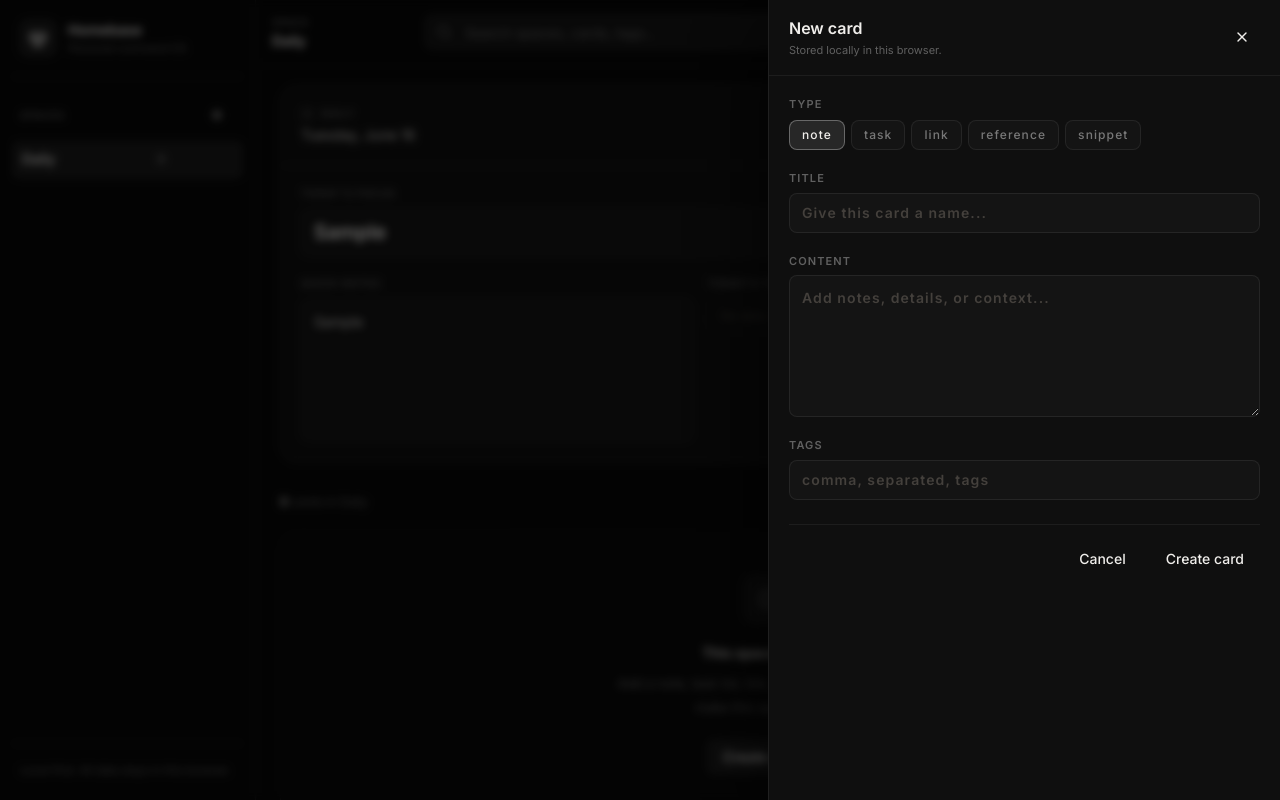
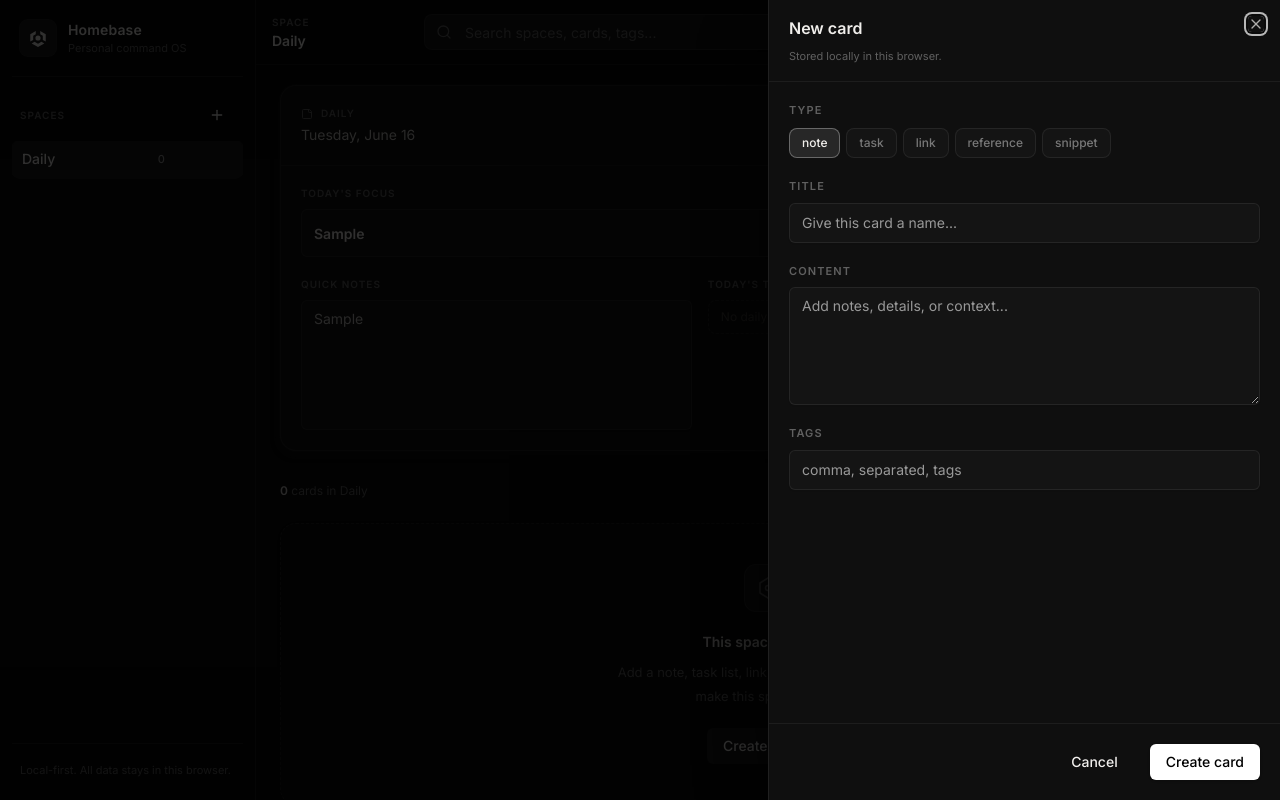
Before and after one commit to AvisharSharan/homebase, a React (Vite) app: page / in a window 1280 px wide. Both pictures are taken after typing "Sample", "Sample" into the empty fields and a click on the button "Create a card". Built offline with nearby package versions, Linux system fonts and the light colour scheme.

Commit message:
refactor: migrate existing components to shadcn/ui

```diff
--- a/src/App.tsx
+++ b/src/App.tsx
@@ -5,8 +5,10 @@ import { CardGrid } from "./components/cards/CardGrid";
 import { DailyPanel } from "./components/daily/DailyPanel";
 import { GlobalSearch } from "./components/search/GlobalSearch";
 import { Sidebar } from "./components/spaces/Sidebar";
-import { Button } from "./components/ui/Button";
+import { Button } from "./components/ui/button";
 import { ConfirmDialog } from "./components/ui/ConfirmDialog";
+import { Select, SelectContent, SelectItem, SelectTrigger, SelectValue } from "./components/ui/select";
+import { Tooltip, TooltipContent, TooltipProvider, TooltipTrigger } from "./components/ui/tooltip";
 import { downloadBackup, readBackupFile } from "./lib/export/backup";
 import { createId } from "./lib/id";
 import { loadHomebaseData, saveHomebaseData } from "./lib/storage/storage";
@@ -246,6 +248,7 @@ export default function App() {
 
       {/* Main content */}
       <main className="flex min-w-0 flex-1 flex-col">
+        <TooltipProvider delayDuration={200}>
           {/* Header */}
           <header className="border-b border-white/[0.06] bg-ink-950/80 px-4 py-3 backdrop-blur">
             <div className="mx-auto flex w-full max-w-[1400px] items-center gap-3">
@@ -273,30 +276,41 @@ export default function App() {
 
               {/* Actions */}
               <div className="flex shrink-0 items-center gap-1.5">
-              <Button variant="primary" onClick={openCreateCard} className="gap-1.5">
+                <Button onClick={openCreateCard} className="gap-1.5 hover:bg-white hover:text-black text-black bg-white shadow-inner-bright">
                   <Plus size={16} />
                   <span className="hidden sm:inline">New card</span>
                 </Button>
+
+                <Tooltip>
+                  <TooltipTrigger asChild>
                     <Button
                       variant="ghost"
                       onClick={() => downloadBackup(data)}
-                title="Export JSON backup"
                       className="size-10 px-0"
                     >
                       <Upload size={16} />
                     </Button>
+                  </TooltipTrigger>
+                  <TooltipContent>Export JSON backup</TooltipContent>
+                </Tooltip>
+
+                <Tooltip>
+                  <TooltipTrigger asChild>
                     <Button
                       variant="ghost"
                       onClick={() => fileInputRef.current?.click()}
-                title="Import JSON backup"
                       className="size-10 px-0"
                     >
                       <Download size={16} />
                     </Button>
+                  </TooltipTrigger>
+                  <TooltipContent>Import JSON backup</TooltipContent>
+                </Tooltip>
                 <input ref={fileInputRef} type="file" accept="application/json" className="hidden" onChange={importBackup} />
               </div>
             </div>
           </header>
+        </TooltipProvider>
 
         {/* Content area */}
         <section className="flex-1 overflow-y-auto px-4 py-5 lg:px-6">
@@ -334,17 +348,18 @@ export default function App() {
               </p>
               <label className="flex items-center gap-2 text-[12px] text-stone-600">
                 <Filter size={14} />
-                <select
-                  value={typeFilter}
-                  onChange={(event) => setTypeFilter(event.target.value as CardType | "all")}
-                  className="h-8 rounded-lg border border-white/[0.07] bg-ink-850 px-2.5 text-[12px] text-bone-400 outline-none transition hover:border-white/12 focus:border-amber-500/25"
-                >
+                <Select value={typeFilter} onValueChange={(val) => setTypeFilter(val as CardType | "all")}>
+                  <SelectTrigger className="h-8 w-32 bg-ink-850 border-white/[0.07] text-[12px]">
+                    <SelectValue placeholder="All types" />
+                  </SelectTrigger>
+                  <SelectContent className="bg-ink-850 border-white/[0.07]">
                     {allTypes.map((type) => (
-                    <option key={type} value={type}>
+                      <SelectItem key={type} value={type} className="text-[12px] focus:bg-ink-800 focus:text-white">
                         {type === "all" ? "All types" : type}
-                    </option>
+                      </SelectItem>
                     ))}
-                </select>
+                  </SelectContent>
+                </Select>
               </label>
             </div>
 
--- a/src/components/cards/CardEditor.tsx
+++ b/src/components/cards/CardEditor.tsx
@@ -1,8 +1,11 @@
 import { FormEvent, useEffect, useMemo, useState } from "react";
-import { X } from "lucide-react";
 import { CardType, HomebaseCard, TaskItem } from "../../types";
 import { createId } from "../../lib/id";
-import { Button } from "../ui/Button";
+import { Button } from "../ui/button";
+import { Sheet, SheetContent, SheetDescription, SheetFooter, SheetHeader, SheetTitle } from "../ui/sheet";
+import { Label } from "../ui/label";
+import { Input } from "../ui/input";
+import { Textarea } from "../ui/textarea";
 
 interface CardEditorProps {
   open: boolean;
@@ -13,14 +16,6 @@ interface CardEditorProps {
 }
 
 const cardTypes: CardType[] = ["note", "task", "link", "reference", "snippet"];
-
-const inputClass =
-  "h-10 w-full rounded-lg border border-white/[0.07] bg-ink-850 px-3 text-sm text-bone-500 outline-none transition placeholder:text-stone-700 focus:border-white/20 focus:bg-ink-800 focus:shadow-[0_0_0_3px_rgba(255,255,255,0.05)]";
-
-const textareaClass =
-  "w-full resize-y rounded-lg border border-white/[0.07] bg-ink-850 px-3 py-2.5 text-sm leading-6 text-bone-500 outline-none transition placeholder:text-stone-700 focus:border-white/20 focus:bg-ink-800 focus:shadow-[0_0_0_3px_rgba(255,255,255,0.05)]";
-
-const labelClass = "grid gap-1.5 text-[11px] font-semibold uppercase tracking-widest text-stone-600";
 
 export function CardEditor({ open, spaceId, card, onClose, onSave }: CardEditorProps) {
   const [type, setType] = useState<CardType>("note");
@@ -46,8 +41,6 @@ export function CardEditor({ open, spaceId, card, onClose, onSave }: CardEditorP
   }, [card, open]);
 
   const drawerTitle = useMemo(() => (isEditing ? "Edit card" : "New card"), [isEditing]);
-
-  if (!open) return null;
 
   function submit(event: FormEvent) {
     event.preventDefault();
@@ -89,31 +82,20 @@ export function CardEditor({ open, spaceId, card, onClose, onSave }: CardEditorP
   }
 
   return (
-    <div
-      className="fixed inset-0 z-40 bg-black/55 backdrop-blur-sm animate-fade-in"
-      onClick={onClose}
-    >
-      <div
-        className="ml-auto flex h-full w-full max-w-lg flex-col border-l border-white/[0.07] bg-ink-900 shadow-panel animate-slide-in"
-        onClick={(e) => e.stopPropagation()}
-      >
+    <Sheet open={open} onOpenChange={(isOpen) => !isOpen && onClose()}>
+      <SheetContent className="w-full sm:max-w-lg border-l border-white/[0.07] bg-ink-900 p-0 flex flex-col gap-0 shadow-panel">
         {/* Drawer header */}
-        <div className="flex items-center justify-between border-b border-white/[0.06] px-5 py-4">
-          <div>
-            <h2 className="text-base font-semibold text-bone-500">{drawerTitle}</h2>
-            <p className="mt-0.5 text-[11px] text-stone-600">Stored locally in this browser.</p>
-          </div>
-          <Button className="size-9 px-0 rounded-lg" variant="ghost" onClick={onClose}>
-            <X size={16} />
-          </Button>
-        </div>
+        <SheetHeader className="border-b border-white/[0.06] px-5 py-4 text-left">
+          <SheetTitle className="text-base font-semibold text-bone-500">{drawerTitle}</SheetTitle>
+          <SheetDescription className="mt-0.5 text-[11px] text-stone-600">Stored locally in this browser.</SheetDescription>
+        </SheetHeader>
 
-        <form className="flex-1 overflow-y-auto p-5" onSubmit={submit}>
-          <div className="grid gap-5">
+        <form className="flex-1 overflow-y-auto flex flex-col" onSubmit={submit}>
+          <div className="flex-1 p-5 space-y-5">
             {/* Type selector — pill toggles */}
-            <div className={labelClass}>
-              Type
-              <div className="flex gap-1.5 flex-wrap mt-0.5">
+            <div className="grid gap-2.5">
+              <Label className="text-[11px] font-semibold uppercase tracking-widest text-stone-600">Type</Label>
+              <div className="flex gap-1.5 flex-wrap">
                 {cardTypes.map((cardType) => (
                   <button
                     key={cardType}
@@ -133,40 +115,42 @@ export function CardEditor({ open, spaceId, card, onClose, onSave }: CardEditorP
             </div>
 
             {/* Title */}
-            <label className={labelClass}>
-              Title
-              <input
+            <div className="grid gap-2">
+              <Label htmlFor="title" className="text-[11px] font-semibold uppercase tracking-widest text-stone-600">Title</Label>
+              <Input
+                id="title"
                 value={title}
                 onChange={(event) => setTitle(event.target.value)}
                 placeholder="Give this card a name..."
-                className={inputClass}
+                className="h-10 border-white/[0.07] bg-ink-850 focus-visible:border-white/20 focus-visible:bg-ink-800"
               />
-            </label>
+            </div>
 
             {/* Content */}
-            <label className={labelClass}>
-              Content
-              <textarea
+            <div className="grid gap-2">
+              <Label htmlFor="content" className="text-[11px] font-semibold uppercase tracking-widest text-stone-600">Content</Label>
+              <Textarea
+                id="content"
                 value={content}
                 onChange={(event) => setContent(event.target.value)}
                 rows={type === "snippet" ? 9 : 5}
                 placeholder={type === "snippet" ? "Paste your code snippet here..." : "Add notes, details, or context..."}
-                className={textareaClass}
+                className="resize-y border-white/[0.07] bg-ink-850 focus-visible:border-white/20 focus-visible:bg-ink-800"
               />
-            </label>
+            </div>
 
             {/* Task items */}
             {type === "task" && (
               <div className="grid gap-2">
-                <span className={labelClass.split(" grid")[0]}>Task items</span>
+                <Label className="text-[11px] font-semibold uppercase tracking-widest text-stone-600">Task items</Label>
                 <div className="space-y-2">
                   {tasks.map((task, i) => (
-                    <input
+                    <Input
                       key={task.id}
                       value={task.text}
                       onChange={(event) => updateTask(task.id, event.target.value)}
                       placeholder={`Item ${i + 1}...`}
-                      className={inputClass}
+                      className="h-10 border-white/[0.07] bg-ink-850 focus-visible:border-white/20 focus-visible:bg-ink-800"
                     />
                   ))}
                 </div>
@@ -183,66 +167,70 @@ export function CardEditor({ open, spaceId, card, onClose, onSave }: CardEditorP
 
             {/* URL */}
             {type === "link" && (
-              <label className={labelClass}>
-                URL
-                <input
+              <div className="grid gap-2">
+                <Label htmlFor="url" className="text-[11px] font-semibold uppercase tracking-widest text-stone-600">URL</Label>
+                <Input
+                  id="url"
                   value={url}
                   onChange={(event) => setUrl(event.target.value)}
                   placeholder="https://"
-                  className={inputClass}
+                  className="h-10 border-white/[0.07] bg-ink-850 focus-visible:border-white/20 focus-visible:bg-ink-800"
                 />
-              </label>
+              </div>
             )}
 
             {/* Reference */}
             {type === "reference" && (
-              <label className={labelClass}>
-                Reference
-                <input
+              <div className="grid gap-2">
+                <Label htmlFor="reference" className="text-[11px] font-semibold uppercase tracking-widest text-stone-600">Reference</Label>
+                <Input
+                  id="reference"
                   value={reference}
                   onChange={(event) => setReference(event.target.value)}
                   placeholder="File, book, folder, or source..."
-                  className={inputClass}
+                  className="h-10 border-white/[0.07] bg-ink-850 focus-visible:border-white/20 focus-visible:bg-ink-800"
                 />
-              </label>
+              </div>
             )}
 
             {/* Language */}
             {type === "snippet" && (
-              <label className={labelClass}>
-                Language
-                <input
+              <div className="grid gap-2">
+                <Label htmlFor="language" className="text-[11px] font-semibold uppercase tracking-widest text-stone-600">Language</Label>
+                <Input
+                  id="language"
                   value={language}
                   onChange={(event) => setLanguage(event.target.value)}
                   placeholder="ts, js, py, text..."
-                  className={inputClass}
+                  className="h-10 border-white/[0.07] bg-ink-850 focus-visible:border-white/20 focus-visible:bg-ink-800"
                 />
-              </label>
+              </div>
             )}
 
             {/* Tags */}
-            <label className={labelClass}>
-              Tags
-              <input
+            <div className="grid gap-2">
+              <Label htmlFor="tags" className="text-[11px] font-semibold uppercase tracking-widest text-stone-600">Tags</Label>
+              <Input
+                id="tags"
                 value={tags}
                 onChange={(event) => setTags(event.target.value)}
                 placeholder="comma, separated, tags"
-                className={inputClass}
+                className="h-10 border-white/[0.07] bg-ink-850 focus-visible:border-white/20 focus-visible:bg-ink-800"
               />
-            </label>
+            </div>
           </div>
 
           {/* Footer actions */}
-          <div className="sticky bottom-0 mt-6 flex justify-end gap-2 border-t border-white/[0.06] bg-ink-900 pt-4">
+          <SheetFooter className="p-5 border-t border-white/[0.06] bg-ink-900 sm:justify-end gap-2">
             <Button type="button" variant="ghost" onClick={onClose}>
               Cancel
             </Button>
-            <Button type="submit" variant="primary">
+            <Button type="submit">
               {isEditing ? "Save changes" : "Create card"}
             </Button>
-          </div>
+          </SheetFooter>
         </form>
-      </div>
-    </div>
+      </SheetContent>
+    </Sheet>
   );
 }
--- a/src/components/cards/CardGrid.tsx
+++ b/src/components/cards/CardGrid.tsx
@@ -1,7 +1,7 @@
 import { HomebaseCard } from "../../types";
 import { CardView } from "./CardView";
 import { EmptyState } from "../ui/EmptyState";
-import { Button } from "../ui/Button";
+import { Button } from "../ui/button";
 
 interface CardGridProps {
   cards: HomebaseCard[];
--- a/src/components/daily/DailyPanel.tsx
+++ b/src/components/daily/DailyPanel.tsx
@@ -1,5 +1,10 @@
 import { Check, Link2, StickyNote } from "lucide-react";
 import { DailyState, HomebaseCard } from "../../types";
+import { Card, CardContent } from "../ui/card";
+import { Input } from "../ui/input";
+import { Textarea } from "../ui/textarea";
+import { Checkbox } from "../ui/checkbox";
+import { Label } from "../ui/label";
 
 interface DailyPanelProps {
   daily: DailyState;
@@ -19,7 +24,7 @@ export function DailyPanel({ daily, dailyTasks, pinnedLinks, onDailyChange, onTo
   }).format(new Date());
 
   return (
-    <section className="mb-6 overflow-hidden rounded-2xl border border-white/[0.07] bg-ink-900 shadow-card">
+    <Card className="mb-6 overflow-hidden rounded-2xl border-white/[0.07] bg-ink-900 shadow-card">
       {/* Top strip — date + mood */}
       <div className="flex flex-col gap-4 border-b border-white/[0.06] p-5 sm:flex-row sm:items-center sm:justify-between">
         <div>
@@ -30,7 +35,7 @@ export function DailyPanel({ daily, dailyTasks, pinnedLinks, onDailyChange, onTo
           <p className="mt-1 text-sm text-bone-400">{date}</p>
         </div>
 
-        {/* Mood chips — B&W, active = white fill */}
+        {/* Mood chips */}
         <div className="flex flex-wrap gap-1.5">
           {moods.map((mood) => (
             <button
@@ -49,39 +54,39 @@ export function DailyPanel({ daily, dailyTasks, pinnedLinks, onDailyChange, onTo
       </div>
 
       {/* Focus + columns */}
-      <div className="p-5">
-        <label className="grid gap-2">
-          <span className="text-[10px] font-semibold uppercase tracking-widest text-stone-600">
+      <CardContent className="p-5">
+        <div className="grid gap-2">
+          <Label className="text-[10px] font-semibold uppercase tracking-widest text-stone-600">
             Today's focus
-          </span>
-          <input
+          </Label>
+          <Input
             value={daily.focus}
             onChange={(event) => onDailyChange({ ...daily, focus: event.target.value })}
             placeholder="What matters most today?"
-            className="w-full rounded-lg border border-white/[0.07] bg-ink-850 px-3 py-2.5 text-xl font-semibold leading-tight text-bone-500 outline-none transition placeholder:text-stone-700 focus:border-white/20 focus:shadow-[0_0_0_3px_rgba(255,255,255,0.05)]"
+            className="h-12 border-white/[0.07] bg-ink-850 text-xl font-semibold leading-tight text-bone-500 focus-visible:border-white/20 focus-visible:bg-ink-800"
           />
-        </label>
+        </div>
 
         <div className="mt-5 grid gap-4 lg:grid-cols-[1.3fr_0.85fr_0.85fr]">
           {/* Quick notes */}
-          <label className="grid gap-2">
-            <span className="text-[10px] font-semibold uppercase tracking-widest text-stone-600">
+          <div className="grid gap-2">
+            <Label className="text-[10px] font-semibold uppercase tracking-widest text-stone-600">
               Quick notes
-            </span>
-            <textarea
+            </Label>
+            <Textarea
               value={daily.quickNotes}
               onChange={(event) => onDailyChange({ ...daily, quickNotes: event.target.value })}
               rows={5}
               placeholder="Brain dump, ideas, thoughts..."
-              className="min-h-[130px] resize-none rounded-lg border border-white/[0.07] bg-ink-850 px-3 py-2.5 text-sm leading-6 text-bone-400 outline-none transition placeholder:text-stone-700 focus:border-white/20 focus:shadow-[0_0_0_3px_rgba(255,255,255,0.05)]"
+              className="min-h-[130px] resize-none border-white/[0.07] bg-ink-850 text-sm leading-6 text-bone-400 focus-visible:border-white/20 focus-visible:bg-ink-800"
             />
-          </label>
+          </div>
 
           {/* Today's tasks */}
           <div className="grid gap-2 content-start">
-            <span className="text-[10px] font-semibold uppercase tracking-widest text-stone-600">
+            <Label className="text-[10px] font-semibold uppercase tracking-widest text-stone-600">
               Today's tasks
-            </span>
+            </Label>
             <div className="space-y-1.5">
               {dailyTasks.length === 0 ? (
                 <p className="rounded-lg border border-dashed border-white/[0.07] px-3 py-2 text-xs text-stone-700">
@@ -91,24 +96,19 @@ export function DailyPanel({ daily, dailyTasks, pinnedLinks, onDailyChange, onTo
               {dailyTasks.flatMap((card) =>
                 card.type === "task"
                   ? card.tasks.slice(0, 5).map((task) => (
-                      <button
+                      <label
                         key={`${card.id}-${task.id}`}
-                        className="flex w-full items-center gap-2.5 rounded-lg border border-white/[0.05] bg-ink-850 px-3 py-2 text-left text-xs text-bone-400 transition hover:border-white/10 hover:text-bone-300"
-                        onClick={() => onToggleTask(card.id, task.id)}
+                        className="flex w-full items-center gap-2.5 rounded-lg border border-white/[0.05] bg-ink-850 px-3 py-2 text-left text-xs text-bone-400 transition hover:border-white/10 hover:text-bone-300 cursor-pointer"
                       >
-                        <span
-                          className={`grid size-[15px] shrink-0 place-items-center rounded border transition-colors ${
-                            task.completed
-                              ? "border-green-500/50 bg-green-500/15 text-green-400"
-                              : "border-white/15 text-transparent"
-                          }`}
-                        >
-                          <Check size={10} />
-                        </span>
+                        <Checkbox
+                          checked={task.completed}
+                          onCheckedChange={() => onToggleTask(card.id, task.id)}
+                          className="border-white/15 data-[state=checked]:bg-green-500/15 data-[state=checked]:text-green-400 data-[state=checked]:border-green-500/50"
+                        />
                         <span className={task.completed ? "text-stone-600 line-through" : ""}>
                           {task.text}
                         </span>
-                      </button>
+                      </label>
                     ))
                   : [],
               )}
@@ -117,9 +117,9 @@ export function DailyPanel({ daily, dailyTasks, pinnedLinks, onDailyChange, onTo
 
           {/* Pinned links */}
           <div className="grid gap-2 content-start">
-            <span className="text-[10px] font-semibold uppercase tracking-widest text-stone-600">
+            <Label className="text-[10px] font-semibold uppercase tracking-widest text-stone-600">
               Pinned links
-            </span>
+            </Label>
             <div className="space-y-1.5">
               {pinnedLinks.length === 0 ? (
                 <p className="rounded-lg border border-dashed border-white/[0.07] px-3 py-2 text-xs text-stone-700">
@@ -143,7 +143,7 @@ export function DailyPanel({ daily, dailyTasks, pinnedLinks, onDailyChange, onTo
             </div>
           </div>
         </div>
-      </div>
-    </section>
+      </CardContent>
+    </Card>
   );
 }
--- a/src/components/search/GlobalSearch.tsx
+++ b/src/components/search/GlobalSearch.tsx
@@ -1,4 +1,5 @@
 import { Search, X } from "lucide-react";
+import { Input } from "../ui/input";
 
 interface GlobalSearchProps {
   value: string;
@@ -8,16 +9,16 @@ interface GlobalSearchProps {
 
 export function GlobalSearch({ value, onChange, resultCount }: GlobalSearchProps) {
   return (
-    <label className="relative flex min-w-0 flex-1 items-center">
+    <div className="relative flex min-w-0 flex-1 items-center">
       <Search
         className="pointer-events-none absolute left-3 text-stone-600"
         size={16}
       />
-      <input
+      <Input
         value={value}
         onChange={(event) => onChange(event.target.value)}
         placeholder="Search spaces, cards, tags..."
-        className="h-9 w-full rounded-lg border border-white/[0.07] bg-ink-850 px-10 text-sm text-bone-500 outline-none transition placeholder:text-stone-600 focus:border-white/20 focus:bg-ink-800 focus:shadow-[0_0_0_3px_rgba(255,255,255,0.05)]"
+        className="h-9 w-full rounded-lg border-white/[0.07] bg-ink-850 px-10 text-sm text-bone-500 transition placeholder:text-stone-600 focus-visible:border-white/20 focus-visible:bg-ink-800 focus-visible:ring-1 focus-visible:ring-white/20 focus-visible:ring-offset-0"
       />
       {value ? (
         <>
@@ -33,6 +34,6 @@ export function GlobalSearch({ value, onChange, resultCount }: GlobalSearchProps
           </button>
         </>
       ) : null}
-    </label>
+    </div>
   );
 }
```
Also changed, not shown: src/components/cards/CardView.tsx (+40 -33 lines). Lines whose indentation alone changed are shown as unchanged.
